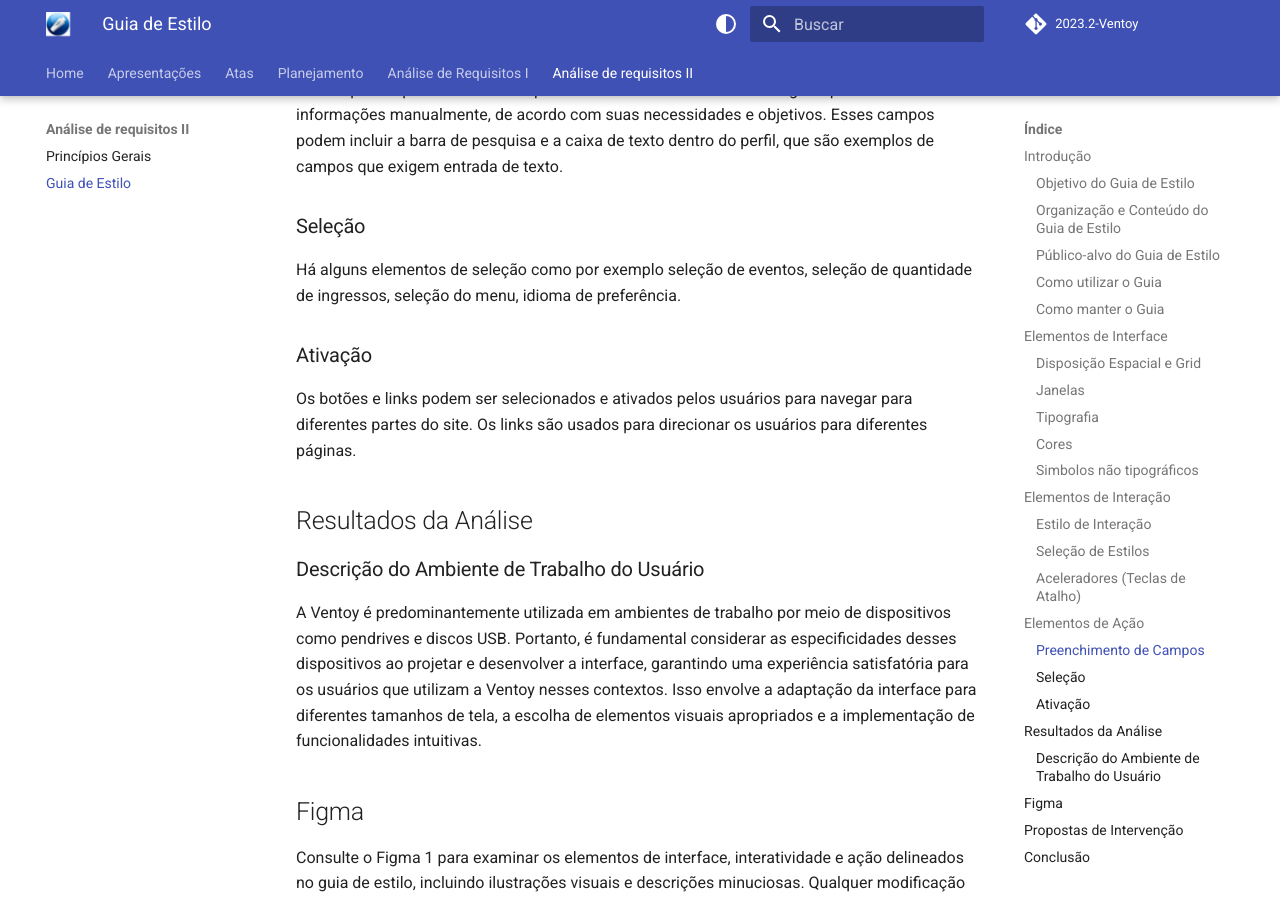
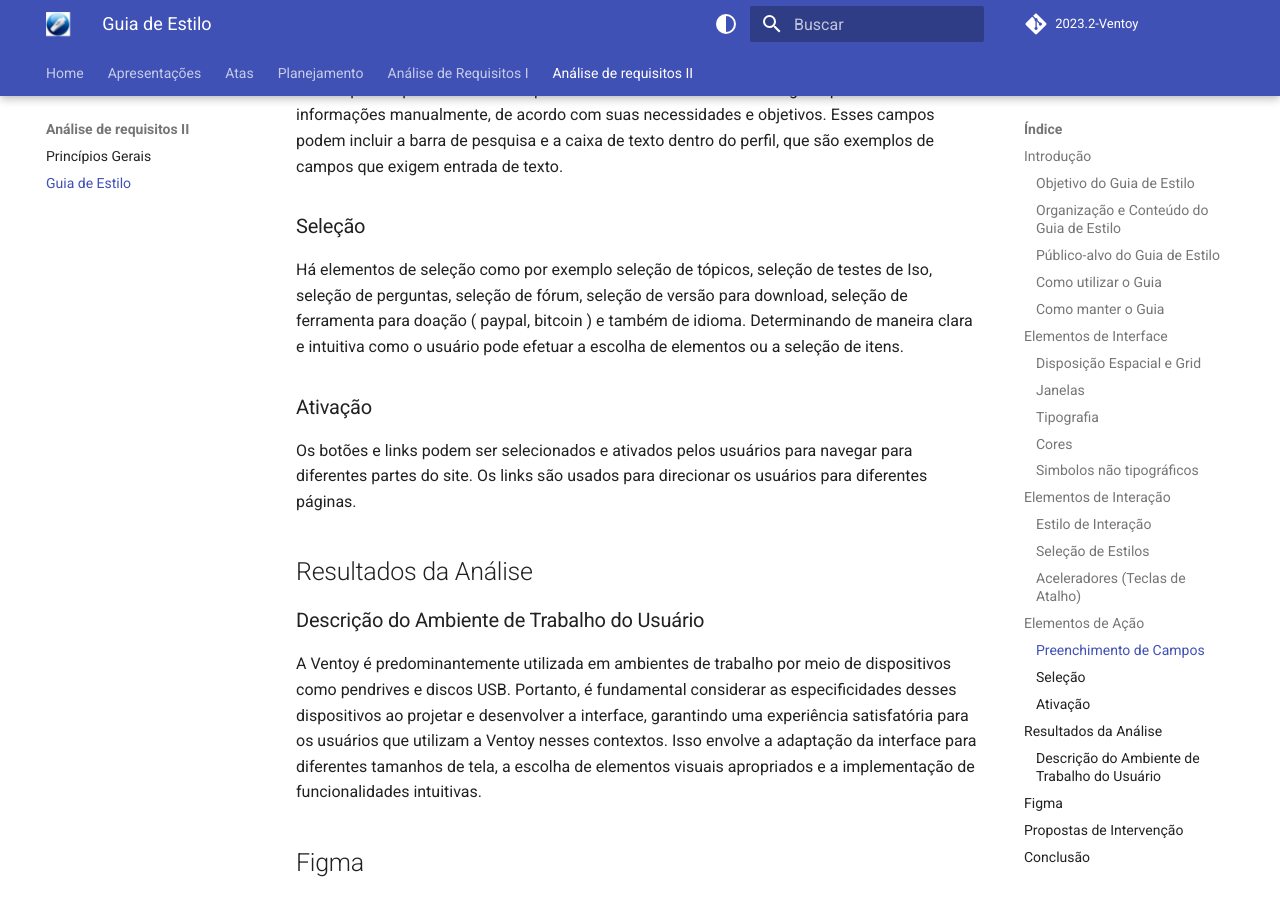
Before and after one commit to Interacao-Humano-Computador/2023.2-Ventoy, an MkDocs documentation site: the page built from docs/AnaliseDeRequisitos/guia-de-estilo.md, in a window 1280 px wide and 900 px high, scrolled down 4387 px. Built offline with MkDocs 1.6.1 and Material for MkDocs 9.7.7, drawn with Linux system fonts in a browser that asks for light colours; comment, search, counter and statistics services are not loaded.

Commit message:
Update guia-de-estilo.md

```diff
--- a/docs/AnaliseDeRequisitos/guia-de-estilo.md
+++ b/docs/AnaliseDeRequisitos/guia-de-estilo.md
@@ -126,7 +126,7 @@ Os campos de preenchimento disponíveis na interface do sistema exigem que o usu
 
 ### Seleção
 
-Há alguns elementos de seleção como por exemplo seleção de eventos, seleção de quantidade de ingressos, seleção do menu, idioma de preferência.
+Há elementos de seleção como por exemplo seleção de tópicos, seleção de testes de Iso, seleção de perguntas, seleção de fórum, seleção de versão para download, seleção de ferramenta para doação ( paypal, bitcoin ) e também de idioma. Determinando de maneira clara e intuitiva como o usuário pode efetuar a escolha de elementos ou a seleção de itens.
 
 ### Ativação
 
```
